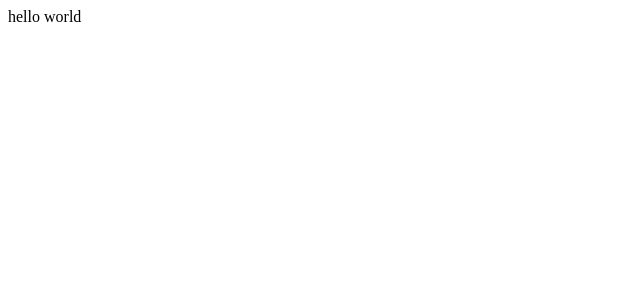
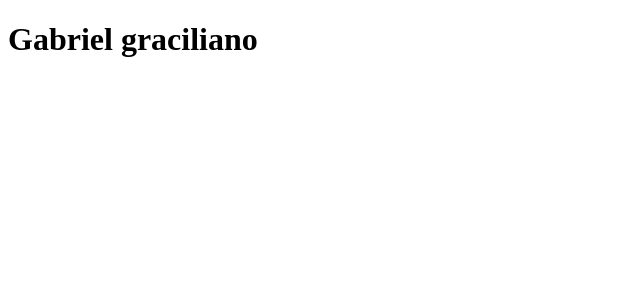
Before and after one commit to GracilianoOG/dio-portfolio, a React (Vite) app: page / in a window 1280 px wide. Shown: the top 300 px of the page, without its empty margins (0-640 px from the left). Built offline with nearby package versions, Linux system fonts and the light colour scheme.

Commit message:
Add Header component to App

```diff
--- a/src/App.jsx
+++ b/src/App.jsx
@@ -1,9 +1,10 @@
 import "./App.css";
+import Header from "./components/Header";
 
 function App() {
   return (
     <>
-      <div>hello world</div>
+      <Header />
     </>
   );
 }
```
